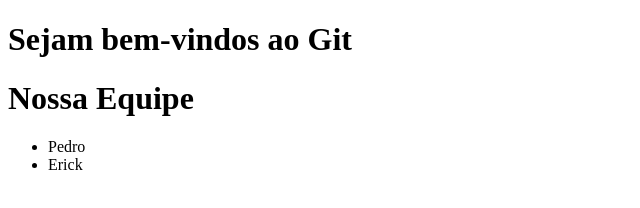
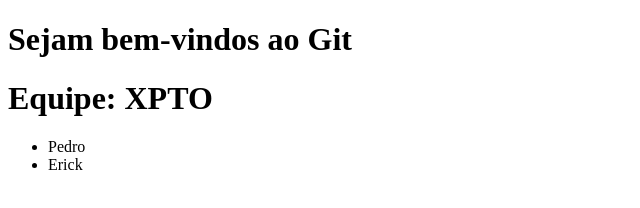
Before and after one commit to rommelcarneiro/git-pmg-cc-m-2021-2, a plain HTML site: page index.html in a window 1280 px wide. Shown: the whole page, without its empty margins (0-640 px from the left). Drawn offline with Linux system fonts and the light colour scheme.

Commit message:
UPDATE index.html nome da equipe

```diff
--- a/index.html
+++ b/index.html
@@ -9,7 +9,7 @@
 <body>
     <h1>Sejam bem-vindos ao Git</h1>
 
-    <h1>Nossa Equipe</h1>
+    <h1>Equipe: XPTO</h1>
     <ul>
         <li>Pedro</li>
         <li>Erick</li>
```
